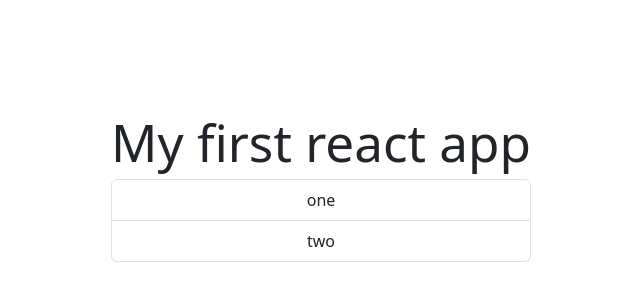
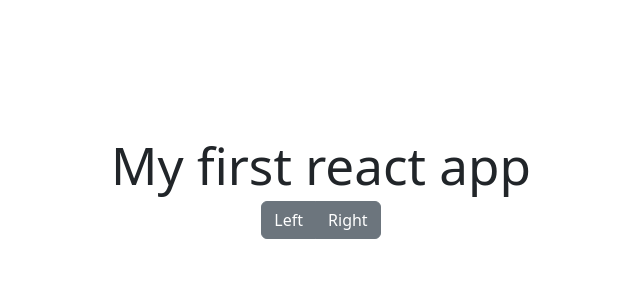
Before and after one commit to s-i-fedorov/react, a React (Vite) app: page / in a window 1280 px wide. Shown: the part 212-512 px from the top of the page, without its empty margins (319-959 px from the left). Built offline with nearby package versions, Linux system fonts and the light colour scheme.

Commit message:
hw_78 first commit

```diff
--- a/src/App.jsx
+++ b/src/App.jsx
@@ -1,5 +1,5 @@
 import './App.css'
-import ListGroup from "./components/ListGroup.jsx";
+import BtnGroup from "./components/BtnGroup.jsx";
 
 function App() {
 
@@ -8,10 +8,7 @@ function App() {
         <header>
           <h1>My first react app</h1>
         </header>
-        <ListGroup >
-          <p>one</p>
-          <p>two</p>
-        </ListGroup>
+        <BtnGroup />
       </>
 
   )
--- /dev/null
+++ b/src/components/BtnGroup.jsx
@@ -0,0 +1,19 @@
+import React from "react";
+
+class BtnGroup extends React.Component{
+
+
+    render(){
+        const a = this.props;
+        return (
+
+            <div className="btn-group" role="group">
+                <button type="button" className="btn btn-secondary left">Left</button>
+                <button type="button" className="btn btn-secondary right">Right</button>
+            </div>
+
+        )
+    }
+}
+
+export default BtnGroup;
--- a/src/components/ListGroup.jsx
+++ /dev/null
@@ -1,17 +0,0 @@
-import React from "react";
-
-class ListGroup extends React.Component{
-
-
-    render(){
-        const {children} = this.props;
-        console.log(children)
-        return (
-            <ul className="list-group">
-                {children.map(item => <li className="list-group-item">{item.props.children}</li>)}
-        </ul>
-        )
-    }
-}
-
-export default ListGroup;
```
Also changed, not shown: 1 other file (tests, documents, lock files or other folders).
